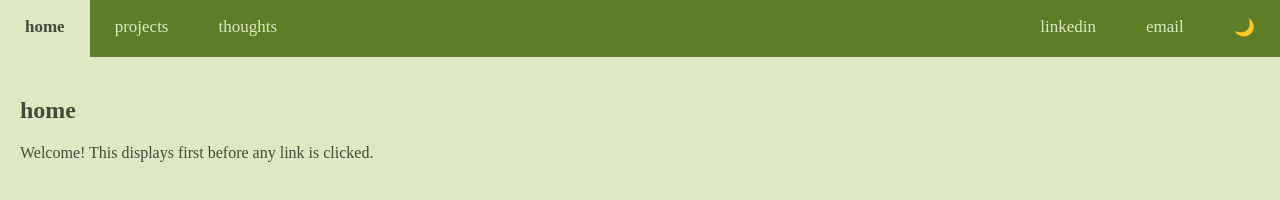
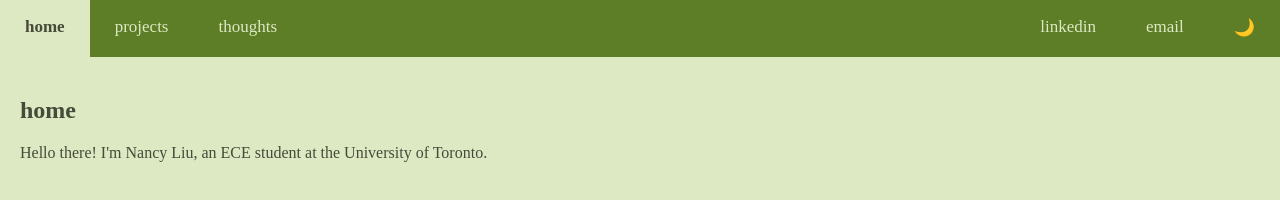
Before and after one commit to 6-nancy/6-nancy.github.io, a plain HTML site: page index.html in a window 1280 px wide. Drawn offline with Linux system fonts and the light colour scheme.

Commit message:
Update index.html

```diff
--- a/index.html
+++ b/index.html
@@ -4,6 +4,7 @@
     <meta charset="UTF-8">
     <meta name="viewport" content="width=device-width" />
     <title>[nancy liu]</title>
+    <link rel="icon" href="https://pngimg.com/uploads/apple/apple_PNG12507.png">
     <link rel="stylesheet" href="style.css">
   </head>
   <body>
@@ -20,18 +21,18 @@
     </div>
     <section id="home" class="page">
     <h1>home</h1>
-    <p>Welcome! This displays first before any link is clicked.</p>
+    <p>Hello there! I'm Nancy Liu, an ECE student at the University of Toronto.</p>
     </section>
 
 
     <section id="projects" class="page">
     <h1>projects</h1>
-    <p>Welcome! This displays first before any link is clicked.</p>
+    <p>not much to see here. check back later?</p>
     </section>
 
     <section id="thoughts" class="page">
     <h1>thoughts</h1>
-    <p>Welcome! This displays first before any link is clicked.</p>
+    <p>no thoughts head empty</p>
     </section>
 
 
```
